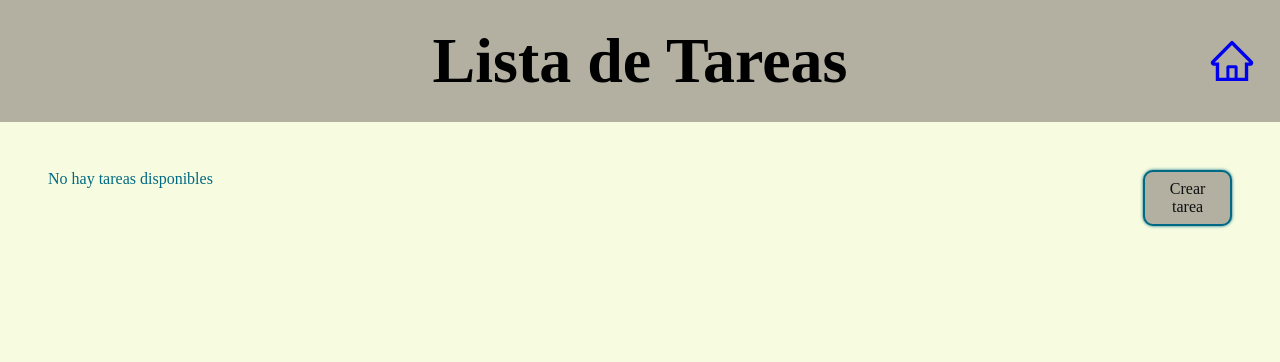
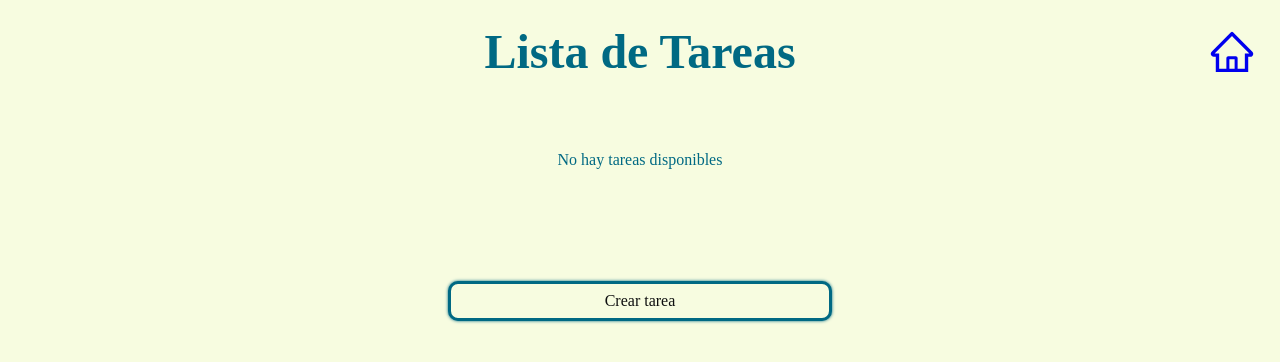
Before and after one commit to RebeV18/reto17, a React (Vite) app: page / in a window 1280 px wide. Shown: the top 362 px of the page. Built offline with nearby package versions, Linux system fonts and the light colour scheme.

Commit message:
update pages

```diff
--- a/src/components/Header/header.css
+++ b/src/components/Header/header.css
@@ -4,15 +4,11 @@ header {
     justify-content: center;
     align-items: center;
     text-align: center;
-
-    background-color: var(--second-color);
   }
 
   header h1 {
-    font-size: clamp(1.2rem, 5vw, 4rem);
-    color: var(--secondary-color);
-
-    background-color: var(--second-color);
+    font-size: clamp(1.2rem, 5vw, 3rem);
+    color: var(--third-color);
 
     transition: 0.3s;
   }
--- a/src/components/Navbar/Navbar.css
+++ b/src/components/Navbar/Navbar.css
@@ -3,7 +3,6 @@
   grid-template-columns: repeat(4, 1fr);
   align-items: center;
   padding: 1.5rem;
-  background-color: var(--second-color);
 }
 
 .nav-container header {
@@ -14,7 +13,6 @@
 .btn-nav {
   text-decoration: none;
   color: var(third-color);
-  background-color: var(--second-color);
   font-size: 3rem;
 
   grid-column-start: 4;
@@ -26,11 +24,11 @@
 
 .icon {
   color: var(third-color);
-  background-color: var(--second-color);
+  text-decoration: none;
 }
 
 .icon:hover {
-  color: var(primary-color);
+  color: var(second-color);
   text-shadow: 0 0 25px #fff;
   transform: scale(1.05);
 }
--- a/src/index.css
+++ b/src/index.css
@@ -8,7 +8,8 @@
 
 :root {
   --primary-color: #f7fce0;
-  --second-color: #b3b0a2;
+  --second-color: #ffffff;
   --third-color: #006983;
   --four-color: #0e0f0f;
+  --fifth-color: #98faf5e0;
 }
--- a/src/pages/Create/Create.css
+++ b/src/pages/Create/Create.css
@@ -3,6 +3,7 @@
   flex-direction: column;
   justify-content: center;
   align-items: center;
+  align-content: center;
 
   border: 3px solid var(--third-color);
   border-radius: 10px;
--- a/src/pages/Home/Home.css
+++ b/src/pages/Home/Home.css
@@ -1,63 +1,60 @@
-.home-container {
-  display: grid;
-  grid-template-columns: repeat(4, 1fr);
-  margin: 3rem
+.tasks_container {
+  display: flex;
+  justify-content: center;
+  align-items: center;
+  text-align: center;
+  flex-wrap: wrap;
+  color: var(--third-color);
+
+  gap: 3rem;
+
+  padding: 3rem;
+  padding-bottom: 7rem;
 }
 
-.tasks_container {
-    grid-column-start: 1;
-    grid-column-end: 4;
-    color: var(--third-color);
-  }
-
-  .btnO-container {
-    grid-column-start: 3;
-    grid-column-end: 4;
-  }
+.btnO-container {
+  display: flex;
+  flex-direction: row;
+  background-color: var(--second-color);
+  gap: 1rem;
+}
 
 .task-container {
-  display: grid;
-  grid-template-columns: 1fr 1fr;
+  background-color: var(--fifth-color);
+  border: 3px solid var(--third-color);
+  border-radius: 10px;
 
-  padding: 0.5rem;
+  padding: 1.5rem;
 }
 
 .btnO {
-  color: var(--third-color);
-  border: 1px solid var(--third-color);
+  width: 5rem;
+  border: 2px solid var(--third-color);
   border-radius: 10px;
   padding: 0.5rem;
-  margin: 0.7rem;
+  margin: 1rem;
   cursor: pointer;
 }
 
 .task-container p {
-  grid-column-start: 1;
-  grid-column-end: 3;
-  margin: 0.5rem;
-  padding-top: 0.7rem;
+  padding: 2rem;
   font-size: 1.2rem;
+  background-color: var(--second-color);
 }
 
 .btn-container {
   display: flex;
-  flex-direction: column;
   justify-content: center;
-  align-items: flex-end;
-
-  gap: 1.5rem;
-  cursor: pointer;
-  width: 100%;
+  align-items: center;
+  align-content: center;
 }
 
 .btn-create {
-  background-color: var(--second-color);
-
   color: var(--four-color);
   text-decoration: none;
   text-align: center;
 
-  border: 2px solid var(--third-color);
+  border: 3px solid var(--third-color);
   padding: 0.5rem;
   border-radius: 10px;
   box-shadow: 0 0 0.2rem var(--third-color);
--- a/src/pages/Home/Home.jsx
+++ b/src/pages/Home/Home.jsx
@@ -27,7 +27,6 @@ export const Home = () => {
 
   return (
     <>
-      <div className="home-container">
       <div className="tasks_container">
         {tasks.length > 0 ? (
           tasks.map((t) => (
@@ -55,7 +54,6 @@ export const Home = () => {
           Crear tarea
         </Link>
       </div>
-      </div>
     </>
   );
 };
```
Lines whose indentation alone changed are shown as unchanged.
